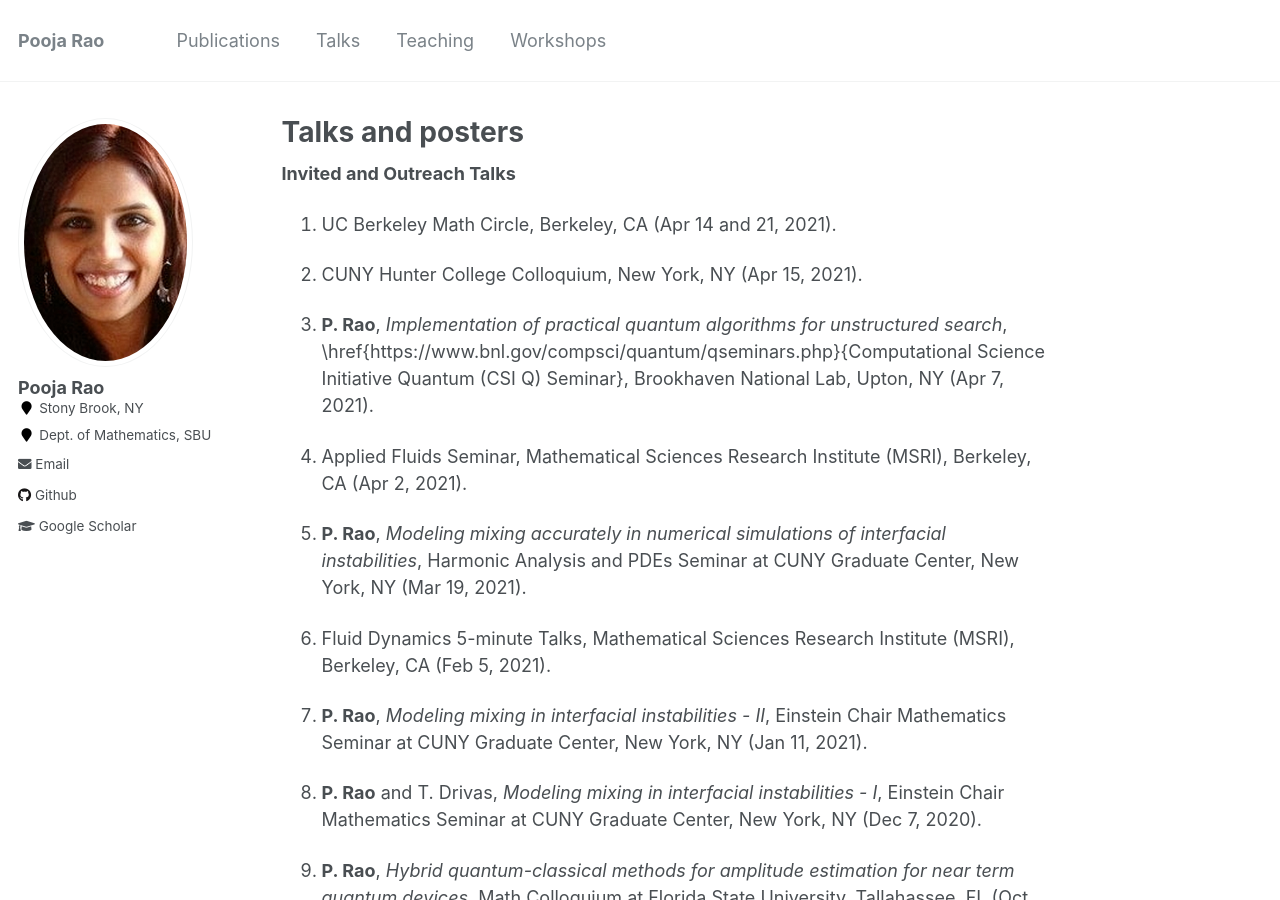
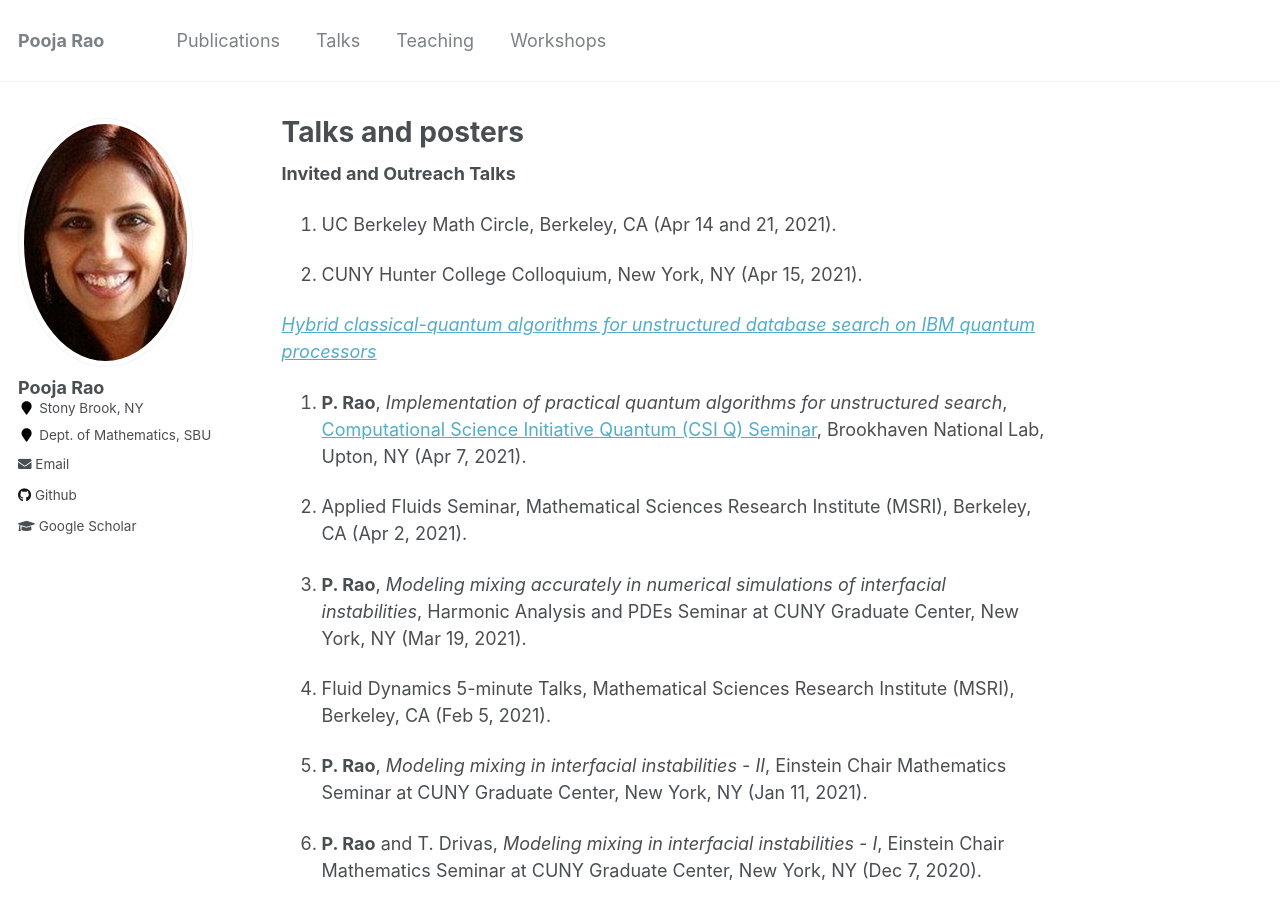
Before and after one commit to poojarao8/poojarao8.github.io, a Jekyll site: the page built from _pages/talks.md, in a window 1280 px wide and 900 px high. Built offline with Jekyll 4.4.1, drawn with Linux system fonts in a browser that asks for light colours.

Commit message:
Added link for the bnl talk

```diff
--- a/_pages/talks.md
+++ b/_pages/talks.md
@@ -9,7 +9,9 @@ author_profile: true
 
 12. CUNY Hunter College Colloquium, New York, NY (Apr 15, 2021).
 
-11. **P. Rao**, *Implementation of practical quantum algorithms for unstructured search*, \href{https://www.bnl.gov/compsci/quantum/qseminars.php}{Computational Science Initiative Quantum (CSI Q) Seminar}, Brookhaven National Lab, Upton, NY (Apr 7, 2021).
+[*Hybrid classical-quantum algorithms for unstructured database search on IBM quantum processors*](https://arxiv.org/abs/2102.01783)
+
+11. **P. Rao**, *Implementation of practical quantum algorithms for unstructured search*, [Computational Science Initiative Quantum (CSI Q) Seminar](https://www.bnl.gov/compsci/quantum/qseminars.php), Brookhaven National Lab, Upton, NY (Apr 7, 2021).
 
 10. Applied Fluids Seminar, Mathematical Sciences Research Institute (MSRI), Berkeley, CA (Apr 2, 2021).
 
```
